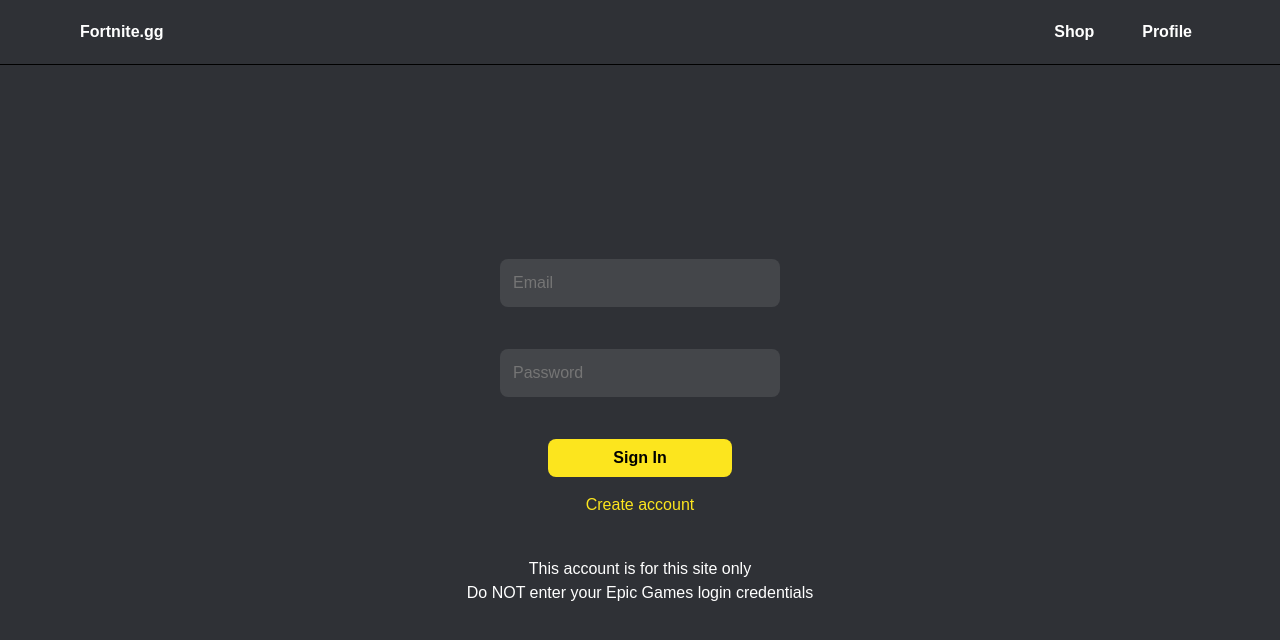
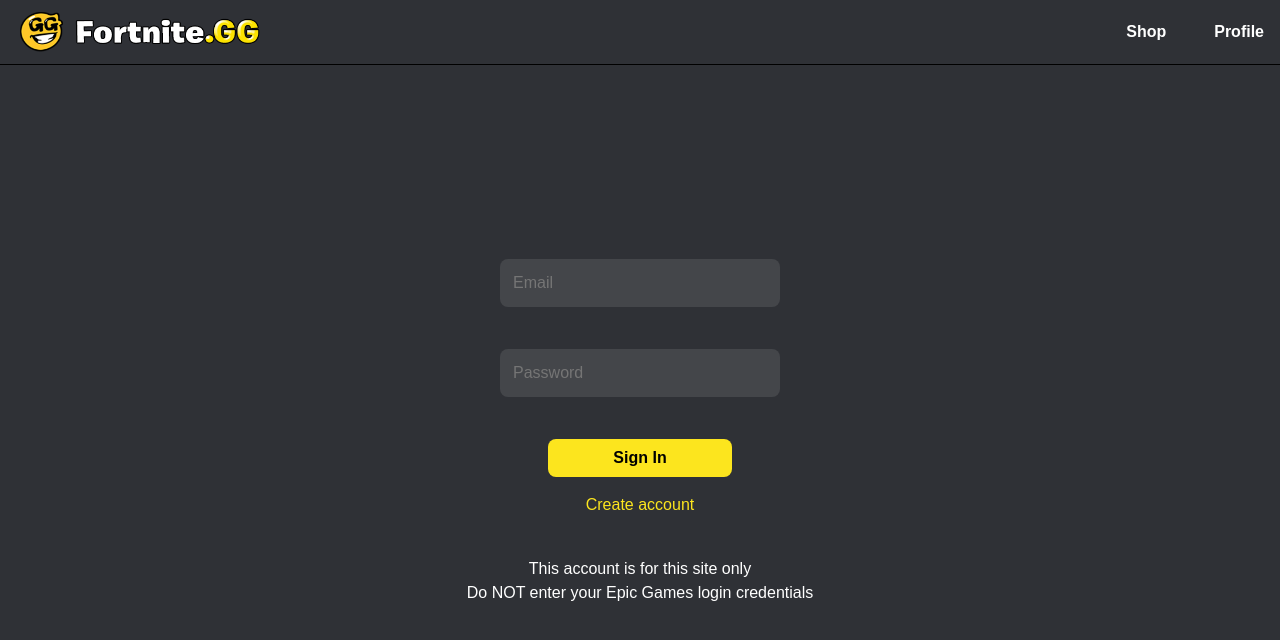
Before and after one commit to xuniorss/fortnite-app, a Next.js app: page / in a window 1280 px wide. Shown: the top 640 px of the page. Built offline with nearby package versions, Linux system fonts and the light colour scheme.

Commit message:
insert-logo

```diff
--- a/src/components/Header/index.tsx
+++ b/src/components/Header/index.tsx
@@ -1,12 +1,14 @@
+import Image from 'next/image'
 import Link from 'next/link'
 import styles from './styles.module.scss'
+import logo from '../../../public/assets/logo.png'
 
 export function Header() {
     return (
         <header className={styles.headerContainer}>
             <div className={styles.headerContent}>
-                <Link href={'#'}>
-                    <a>Fortnite.gg</a>
+                <Link href={'/shop'}>
+                    <Image src={logo} alt='logo' width={300} height={50} />
                 </Link>
                 <nav>
                     <Link href={'/shop'}>
--- a/src/components/Header/styles.module.scss
+++ b/src/components/Header/styles.module.scss
@@ -6,7 +6,6 @@
 }
 
 .headerContent {
-    max-width: 1120px;
     height: 4rem;
     margin: 0 auto;
     display: flex;
```
